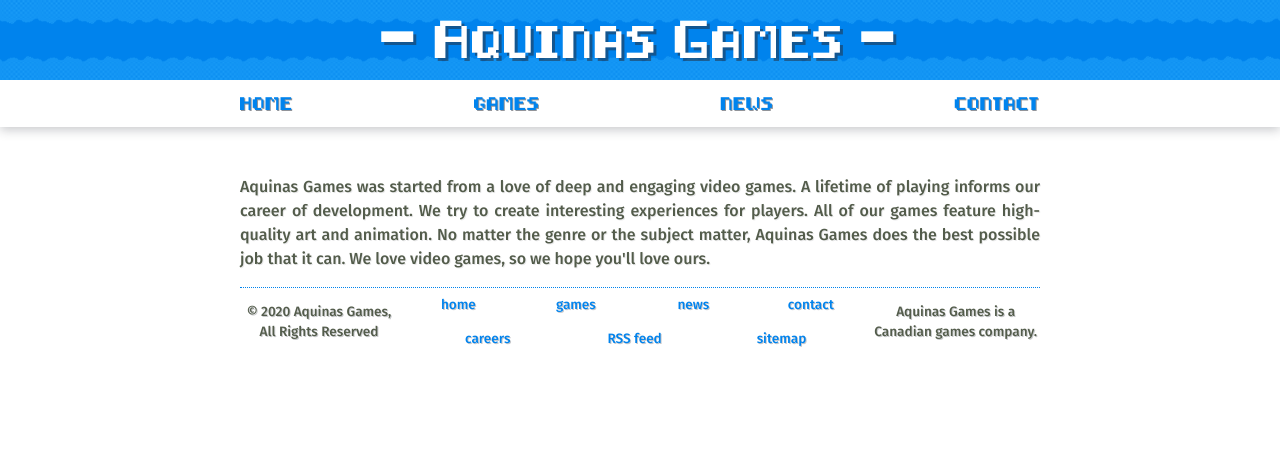
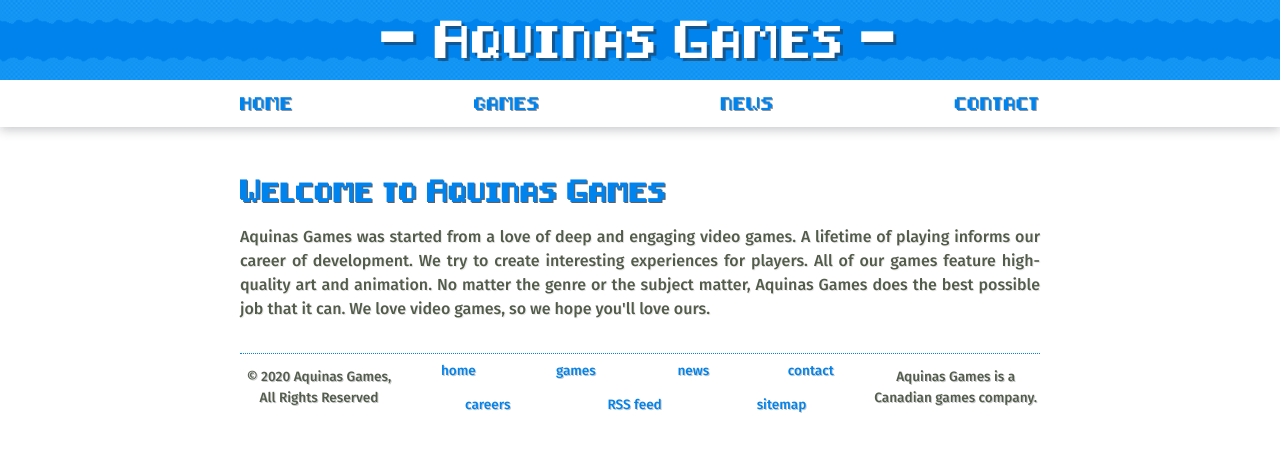
Before and after one commit to AquinasGames/website, a Jekyll site: the page built from index.html, in a window 1280 px wide. Shown: the top 452 px of the page. Built offline with Jekyll 4.4.1, drawn with Linux system fonts in a browser that asks for light colours.

```diff
--- a/_includes/about.html
+++ b/_includes/about.html
@@ -1,3 +1,4 @@
+<h3>Welcome to Aquinas Games</h3>
 <div id="about">
     <p>
         Aquinas Games was started from a love of deep and engaging video games.
--- a/index.html
+++ b/index.html
@@ -3,5 +3,5 @@ title: Aquinas Games
 layout: main
 ---
 
+{% include about.html %}
 {% include games.html %}
-{% include about.html %}
```
